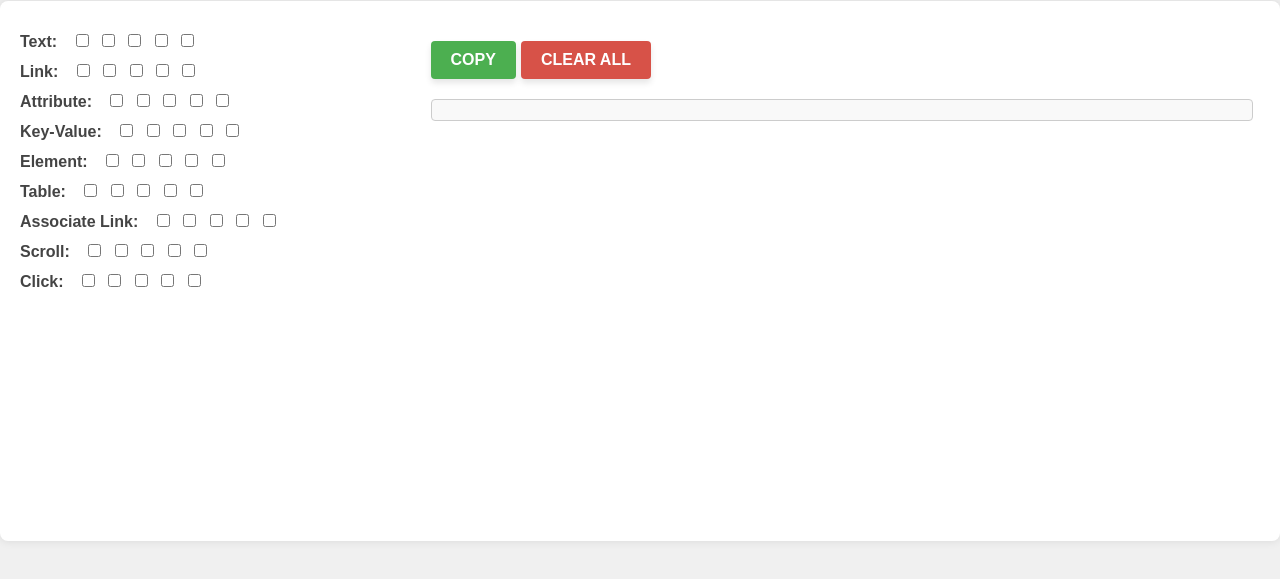
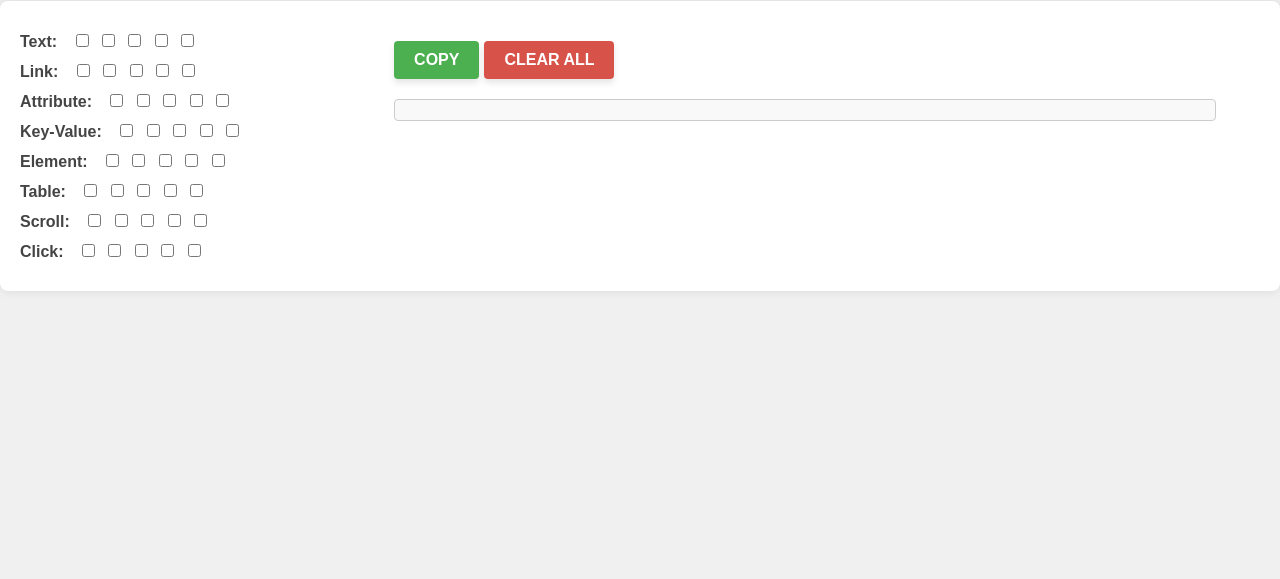
Before and after one commit to suryasv0729/snippetgen, a plain HTML site: page index.html in a window 1280 px wide. Shown: the part 79-658 px from the top of the page. Drawn offline with Linux system fonts and the light colour scheme.

Commit message:
changed optObject

```diff
--- a/index.html
+++ b/index.html
@@ -46,12 +46,6 @@
           <input type="checkbox" /> <input type="checkbox" />
           <input type="checkbox" />
         </div>
-        <div class="type" data-type="associate_link">
-          <label>Associate Link:</label>
-          <input type="checkbox" /> <input type="checkbox" />
-          <input type="checkbox" /> <input type="checkbox" />
-          <input type="checkbox" />
-        </div>
         <div class="type" data-type="scroll">
           <label>Scroll:</label>
           <input type="checkbox" /> <input type="checkbox" />
--- a/script.js
+++ b/script.js
@@ -6,7 +6,7 @@ const snippetOpt = [
     type: "click",
     delay: "1000",
     click_type: "click_once",
-    "scrape on": "each_click",
+    scrape_on: "each_click",
     no_of_click: "",
     selector: "",
     apply_on: [""],
--- a/style.css
+++ b/style.css
@@ -12,7 +12,7 @@ section {
   border-radius: 8px;
   box-shadow: 0 0 10px rgba(0, 0, 0, 0.1);
   max-width: 1250px;
-  height: 500px;
+  height: auto;
   margin: auto;
 
   display: flex;
```
